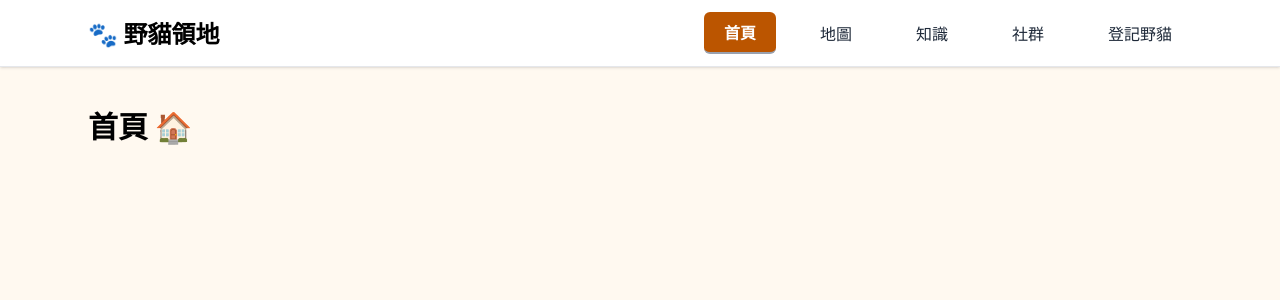
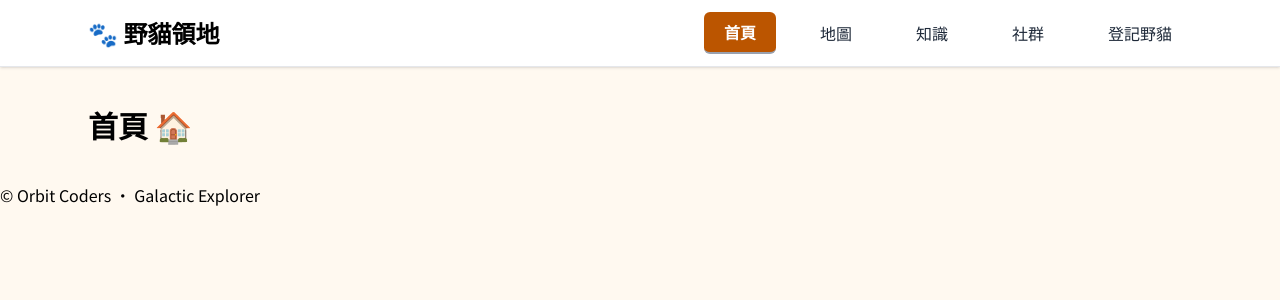
Before and after one commit to jaina0831/work2, a React (Vite) app: page / in a window 1280 px wide. Shown: the top 300 px of the page. Built offline with nearby package versions, Linux system fonts and the light colour scheme.

Commit message:
feat: add site footer

```diff
--- a/src/pages/Layout.jsx
+++ b/src/pages/Layout.jsx
@@ -40,6 +40,7 @@ export default function Layout() {
       <main className="max-w-6xl mx-auto px-6 py-10">
         <Outlet />
       </main>
+      <footer class="ft">© Orbit Coders · Galactic Explorer</footer>
     </div>
   );
 }
```
Also changed, not shown: 2 other files (tests, documents, lock files or other folders).
